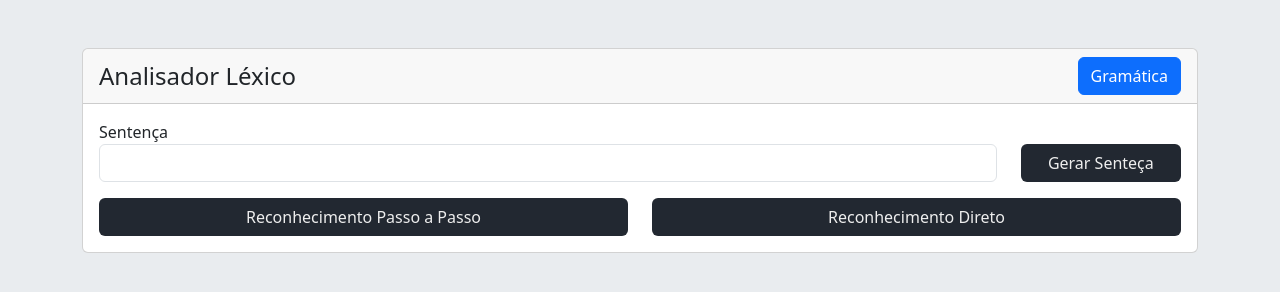
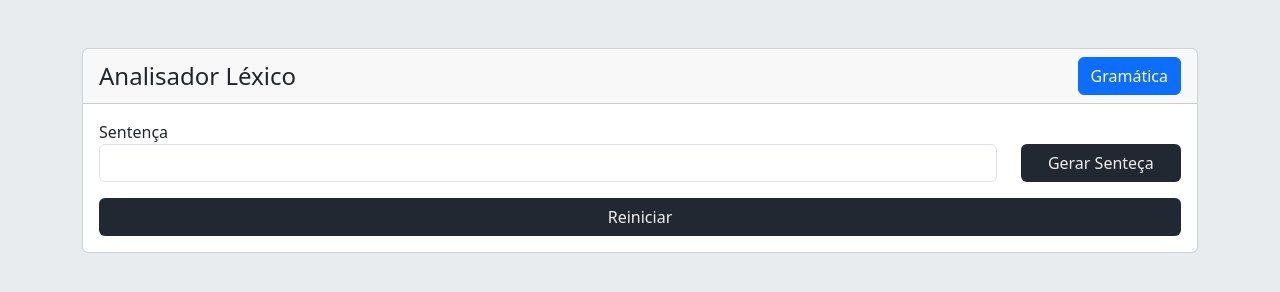
Before and after one commit to EduHenriqs/analisadorLexico, a plain HTML site: page Compiladores/index.html in a window 1280 px wide. Both pictures are taken after a click on the button "Reconhecimento Passo a Passo". Drawn offline with Linux system fonts and the light colour scheme.

Commit message:
Add files via upload

```diff
--- a/Compiladores/index.html
+++ b/Compiladores/index.html
@@ -45,16 +45,18 @@
                                 </button>
                             </div>
 
-                            <div class="col-md-6 d-grid mt-3">
+                            <div class="col-md-6 d-grid mt-3" id="div-passo">
                                 <button class="btn btn-custom" type="button" onclick="reconhecimento()">Reconhecimento
                                     Passo a
                                     Passo</button>
                             </div>
-                            <div class="col-md-6 d-grid mt-3">
-                                <button class="btn btn-custom" type="button" onclick="reconhecimento()">Reconhecimento
+                            <div class="col-md-6 d-grid mt-3" id="div-direto">
+                                <button class="btn btn-custom" type="button" onclick="reconhecimentoDireto()">Reconhecimento
                                     Direto</button>
                             </div>
-
+                            <div class="col-md-12 d-grid mt-3 d-none" id="div-reiniciar">
+                                <button class="btn btn-custom" type="button" onclick="window.location.reload()">Reiniciar</button>
+                            </div>
                             <div class="col-md-12 mt-3 d-none text-center" id="div-pilha">
                                 <h5>Entrada</h5>
                                 <div class="d-flex justify-content-center">
--- a/Compiladores/js/scripts.js
+++ b/Compiladores/js/scripts.js
@@ -126,7 +126,6 @@ function montaPilha() {
 
 }
 
-
 function reconhecimento() {
 
     const terminal = ['a', 'b', 'c', 'd', 'ε'];
@@ -135,38 +134,38 @@ function reconhecimento() {
 
     const parsingTable = {
         S: {
-            a: null,
-            b: "bA",
+            a: "aAb",
+            b: "bBc",
+            c: "cCd",
+            d: null,
+            $: null
+        },
+        A: {
+            a: "aDa",
+            b: "bAb",
             c: null,
             d: null,
             $: null
         },
-        A: {
-            a: "aAd",
-            b: null,
-            c: "cC",
-            d: "dC",
-            $: null
-        },
         B: {
             a: null,
-            b: "bBa",
-            c: "cDc",
-            d: "dA",
+            b: "bCD",
+            c: "ε",
+            d: "ε",
             $: null
         },
         C: {
-            a: "Ab",
-            b: "bDa",
-            c: "Ab",
-            d: "Ab",
-            $: "ε"
+            a: "aDb",
+            b: null,
+            c: "cAB",
+            d: null,
+            $: null
         },
         D: {
             a: null,
             b: null,
-            c: null,
-            d: "dS",
+            c: "cBd",
+            d: "dSa",
             $: null
         },
         a: {
@@ -185,7 +184,6 @@ function reconhecimento() {
             $: "terminar"
         }
     };
-
 
     let entrada = "";
 
@@ -206,53 +204,63 @@ function reconhecimento() {
         acaoAtual.text([pilhaAtual[0]] + "->" + producao);
         $('#tabela-pilha tbody').append("<tr></tr>")
 
-        let pilhaExplodida = pilhaAtual.split('');
+        let pilhaExplodida = pilhaAtual.split('').reverse();
 
-        pilhaExplodida.forEach(function (letras) {
+        pilhaExplodida.splice(-1, 1, producao.trim().split('').reverse().join(''));
+        let resultado = pilhaExplodida.join("").replace("$", "");
+        resultado = resultado.replace("ε", "");
 
-            if (naoTerminal.includes(letras)) {
-                let aux = pilhaExplodida.indexOf(letras);
-                pilhaExplodida[aux] = producao.trim();
-            }
-        })
+        $('#tabela-pilha tbody tr:last').append(`<td>$${resultado}</td>`)
+        $('#tabela-pilha tbody tr:last').append(`<td>${entrada}</td>`)
+        $('#tabela-pilha tbody tr:last').append(`<td></td>`)
 
-        pilhaExplodida = pilhaExplodida.join('').split("");
-        const primeiroElemento = pilhaExplodida[0];
-        const ultimoElemento = pilhaExplodida[pilhaExplodida.length - 1];
-        pilhaExplodida[0] = ultimoElemento;
-        pilhaExplodida[pilhaExplodida.length - 1] = primeiroElemento;
-        let resultado = pilhaExplodida.join("");
-
-
-        $('#tabela-pilha tbody tr:last').append(`<td>${resultado}</td>`)
-        $('#tabela-pilha tbody tr:last').append(`<td>${entrada}</td>`)
+        return true;
 
     } else if (entradaAtual == pilhaAtual[0]) {
 
         if (entradaAtual == "$" || pilhaAtual == "$") {
+
+            $("#div-reiniciar").removeClass('d-none');
+            $("#div-passo").addClass('d-none');
+            $("#div-direto").addClass('d-none');
+            let iteracoes = $('#tabela-pilha tr').length - 1;
+            $('#tabela-pilha tbody tr:last td:last').text(`Aceito em ${iteracoes} iterações`)
+            $('#tabela-pilha').addClass('table-success');
             console.log("DEU BOA KRL");
+            return false;
         }
 
-
-        $('#tabela-pilha tbody tr:last').append(`<td>Ler -> ${entradaAtual}</td>`)
+        $('#tabela-pilha tbody tr:last td:last').text(`Ler -> ${entradaAtual}`)
 
         entrada = entrada.trim().slice(1);
-        resultado = pilhaAtual.slice(1);
-
-        let pilhaExplodida = resultado.split('');
-        const primeiroElemento = pilhaExplodida[0];
-        const ultimoElemento = pilhaExplodida[pilhaExplodida.length - 1];
-        pilhaExplodida[0] = ultimoElemento;
-        pilhaExplodida[pilhaExplodida.length - 1] = primeiroElemento;
-        resultado = pilhaExplodida.join("");
-
+        resultado = pilhaAtual.slice(1).split('').reverse().join('');
+        resultado = resultado.replace("ε", "");
         $('#tabela-pilha tbody').append("<tr></tr>")
         $('#tabela-pilha tbody tr:last').append(`<td>${resultado}</td>`)
         $('#tabela-pilha tbody tr:last').append(`<td>${entrada}</td>`)
+        $('#tabela-pilha tbody tr:last').append(`<td></td>`)
+        $('#pilha li:first').remove();
+        return true;
 
     } else {
+
+        let iteracoes = $('#tabela-pilha tr').length - 1;
+        $('#tabela-pilha').addClass('table-danger');
+        $('#tabela-pilha tbody tr:last td:last').text(`Erro em ${iteracoes} iterações`)
+        $("#div-reiniciar").removeClass('d-none');
+        $("#div-passo").addClass('d-none');
+        $("#div-direto").addClass('d-none');
         console.log("erro de parsing")
+        return false;
     }
 
 
 }
+
+function reconhecimentoDireto() {
+
+    while (reconhecimento()) {
+
+    }
+
+}
```
